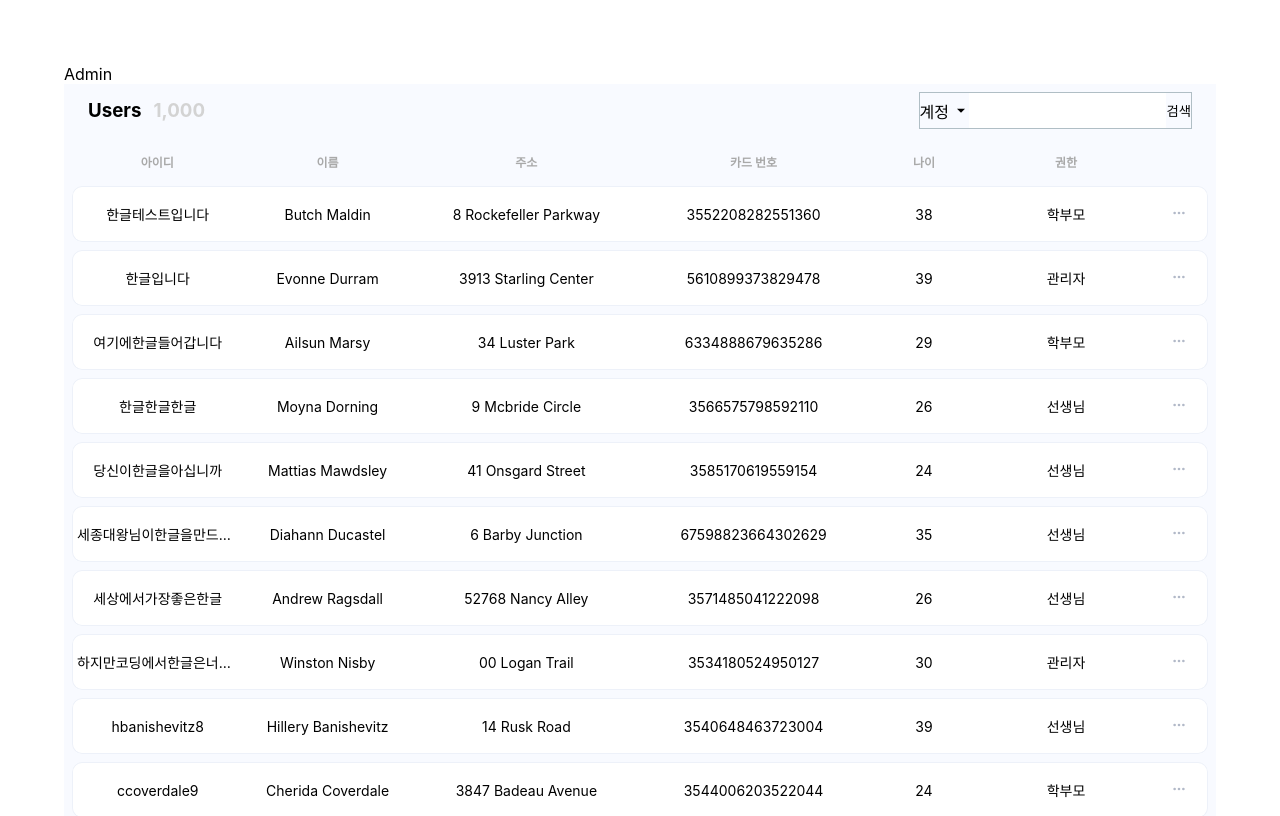
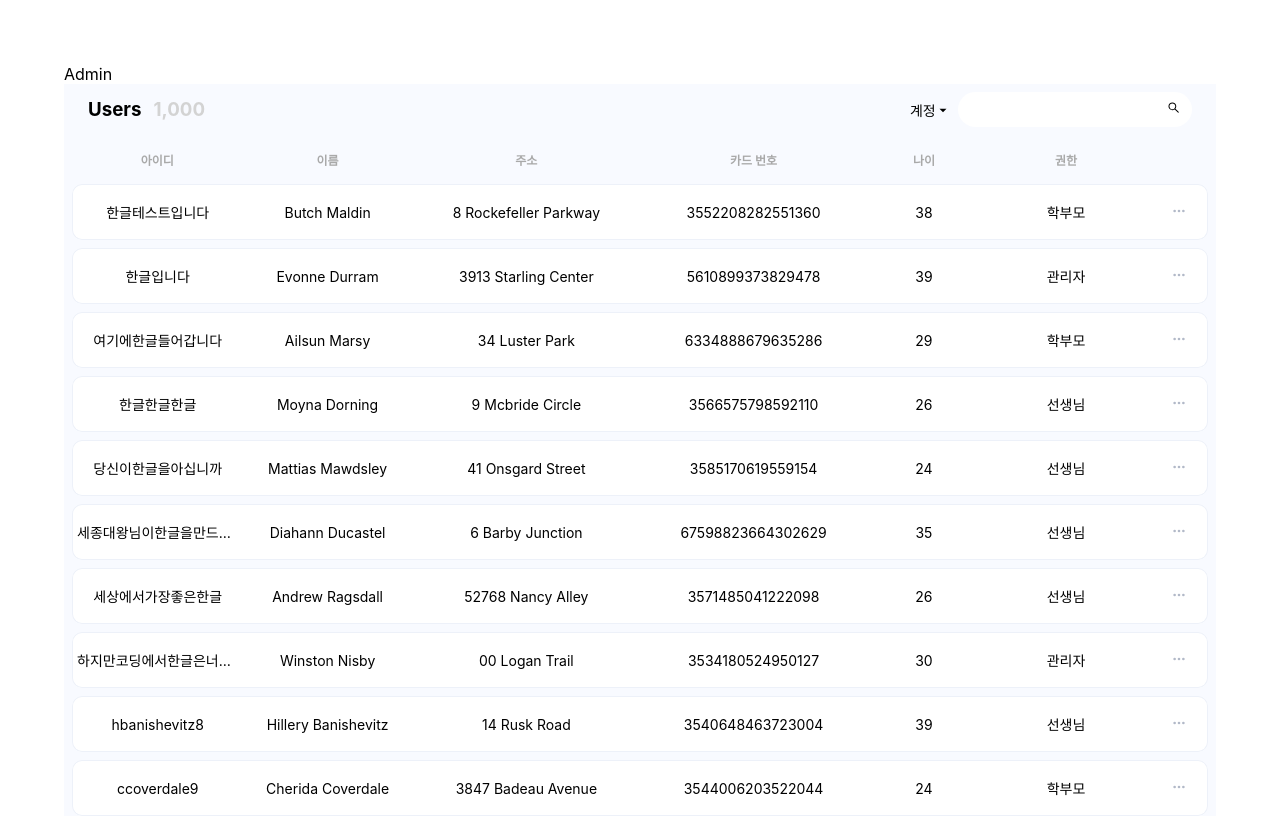
Before and after one commit to wanted-preonboarding-TEAM2/JARANDA, a React (Create React App) app: page /admin in a window 1280 px wide. Shown: the top 816 px of the page. Built offline with nearby package versions, Linux system fonts and the light colour scheme.

Commit message:
styles: SearchBox 디자인 수정 (#21)

```diff
--- a/src/components/Admin/SearchBox.jsx
+++ b/src/components/Admin/SearchBox.jsx
@@ -1,12 +1,20 @@
 import styled from '@emotion/styled';
 import React, { useState } from 'react';
 import SearchDropdown from './SearchDropdown';
+import { AiOutlineSearch } from 'react-icons/ai';
 
 const SearchBoxContainer = styled.div`
   display: flex;
   align-items: center;
-  border: 1px solid #b0bec5;
   justify-content: space-between;
+`;
+
+const InputContainer = styled.div`
+  margin-left: 8px;
+  display: flex;
+  background-color: white;
+  border-radius: 20px;
+  padding: 0 12px;
 `;
 
 const StyledInput = styled.input`
@@ -14,6 +22,7 @@ const StyledInput = styled.input`
   padding: 10px 10px;
   border: 0;
   flex: 1;
+  background-color: rgba(0, 0, 0, 0);
 `;
 
 const StyledButton = styled.button`
@@ -42,6 +51,7 @@ export default function SearchBox() {
         selectedOption={selectedOption}
         handleListClick={handleListClick}
       />
+      <InputContainer>
         <StyledInput
           value={value}
           type="search"
@@ -50,8 +60,9 @@ export default function SearchBox() {
           onChange={handleInputChange}
         />
         <StyledButton type="button" onClick={handleSearch}>
-        검색
+          <AiOutlineSearch />
         </StyledButton>
+      </InputContainer>
     </SearchBoxContainer>
   );
 }
--- a/src/components/Admin/SearchDropdown.jsx
+++ b/src/components/Admin/SearchDropdown.jsx
@@ -3,7 +3,12 @@ import React, { useState } from 'react';
 import { RiArrowDownSFill } from 'react-icons/ri';
 
 const StyledDropdownOpener = styled.div`
-  //
+  display: flex;
+  align-items: center;
+  font-size: 14px;
+  :hover {
+    cursor: pointer;
+  }
 `;
 
 const StyledDropDownContainer = styled.div`
@@ -12,11 +17,23 @@ const StyledDropDownContainer = styled.div`
 
 const StyledUl = styled.ul`
   display: ${props => (props.isOpen ? 'block' : 'none')};
+  border-radius: 5px;
+  background: white;
+  border: 0.5px solid #edf1f9;
+
   position: absolute;
   top: 30px;
 `;
 const StyledLi = styled.li`
-  background-color: #fff;
+  margin-top: 4px;
+  padding: 0 6px;
+  :hover {
+    cursor: pointer;
+    background-color: #edf1f9;
+  }
+  :last-child {
+    margin-bottom: 4px;
+  }
 `;
 
 export default function SearchDropdown({ selectedOption, handleListClick }) {
```
Lines whose indentation alone changed are shown as unchanged.
